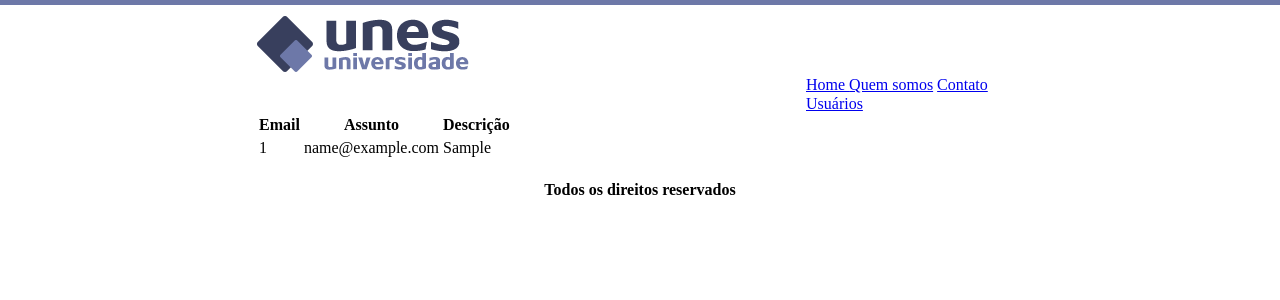
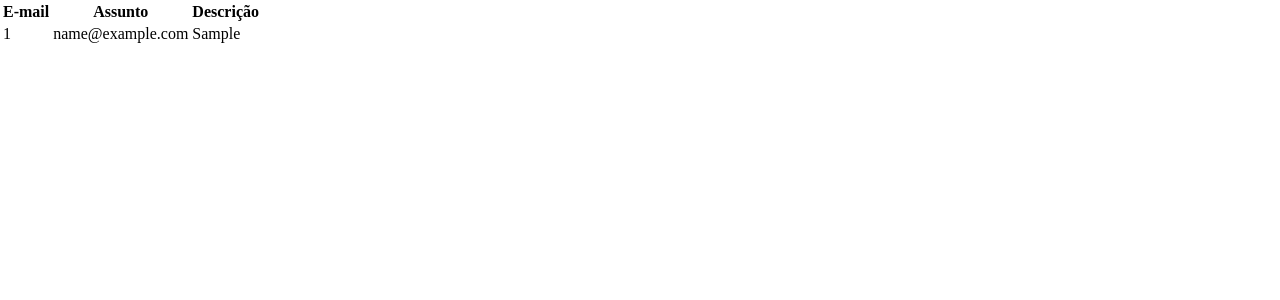
Before and after one commit to juliagonzalezmoreira/Desafio, a Flask app: page /users in a window 1280 px wide. Shown: the top 300 px of the page. Run offline with Flask 2, Linux system fonts and the light colour scheme; tables that the repository leaves empty or names only in its code hold one stand-in row (values such as "Sample post"); some libraries are stand-ins or nearby versions.

Commit message:
users 2.0

```diff
--- a/app.py
+++ b/app.py
@@ -44,4 +44,4 @@
     if users > 0:
         userDetails = cur.fetchall()
 
-        return render_template('users.html', userDetails=userDetails)
+        return render_template("users.html", userDetails=userDetails)
--- a/static/style.css
+++ b/static/style.css
@@ -12,7 +12,7 @@
 
 .links{
     display: inline-block;
-    padding-left: 550px;
+    padding-left: 500px;
 }
 
 .logo{
--- a/templates/base.html
+++ b/templates/base.html
@@ -7,7 +7,6 @@
     <title>UNES</title>
     <link rel="stylesheet" href="../static/normalize.css">
     <link rel="stylesheet" href="../static/style.css">
-    <script src="https://code.jquery.com/jquery-3.6.0.min.js" integrity="sha256-/xUj+3OJU5yExlq6GSYGSHk7tPXikynS7ogEvDej/m4=" crossorigin="anonymous"></script>
 </head>
 
 <body>
@@ -18,9 +17,9 @@
     </div>
 
     <div class="links">
-        <a href="/"> Home </a>
-        <a href="/quemsomos">Quem somos</a>
-        <a href="/contato">Contato</a>
+        <a href="/"> Home </a> |
+        <a href="/quemsomos">Quem somos</a> |
+        <a href="/contato">Contato</a> |
         <a href="/templates/users.html">Usuários</a>
     </div>
 
--- a/templates/users.html
+++ b/templates/users.html
@@ -1,15 +1,30 @@
-    {% extends "base.html" %}
+<!DOCTYPE html>
+<html lang="pt-br">
+<head>
+  <meta charset="UTF-8">
+  <title>Users</title>
 
-    {% block conteudo %}
+  <link rel="stylesheet" type="text/css" href="{{url_for('static', filename='css/style.css')}}">
+  <link rel="stylesheet" type="text/css" href="{{ url_for('static', filename='css/normalize.css')}}">
+  <link rel="stylesheet" type="text/css" href="https://cdn.datatables.net/1.11.3/css/jquery.dataTables.css">
+
+  <script src="https://code.jquery.com/jquery-3.6.0.min.js" integrity="sha256-/xUj+3OJU5yExlq6GSYGSHk7tPXikynS7ogEvDej/m4=" crossorigin="anonymous"></script>
+
+</head>
+<body>
+
 
 <table id="users" class="display">
     <thead>
+
         <tr>
-                   <th>Email</th>
+            <th>E-mail</th>
             <th>Assunto</th>
             <th>Descrição</th>
+
         </tr>
     </thead>
+
     {% for user in userDetails %}
 
     <tbody>
@@ -20,7 +35,9 @@
         </tr>
     </tbody>
 
+
     {% endfor %}
+
 </table>
-
-    {% endblock %}
+</body>
+</html>
```
Lines whose indentation alone changed are shown as unchanged.
